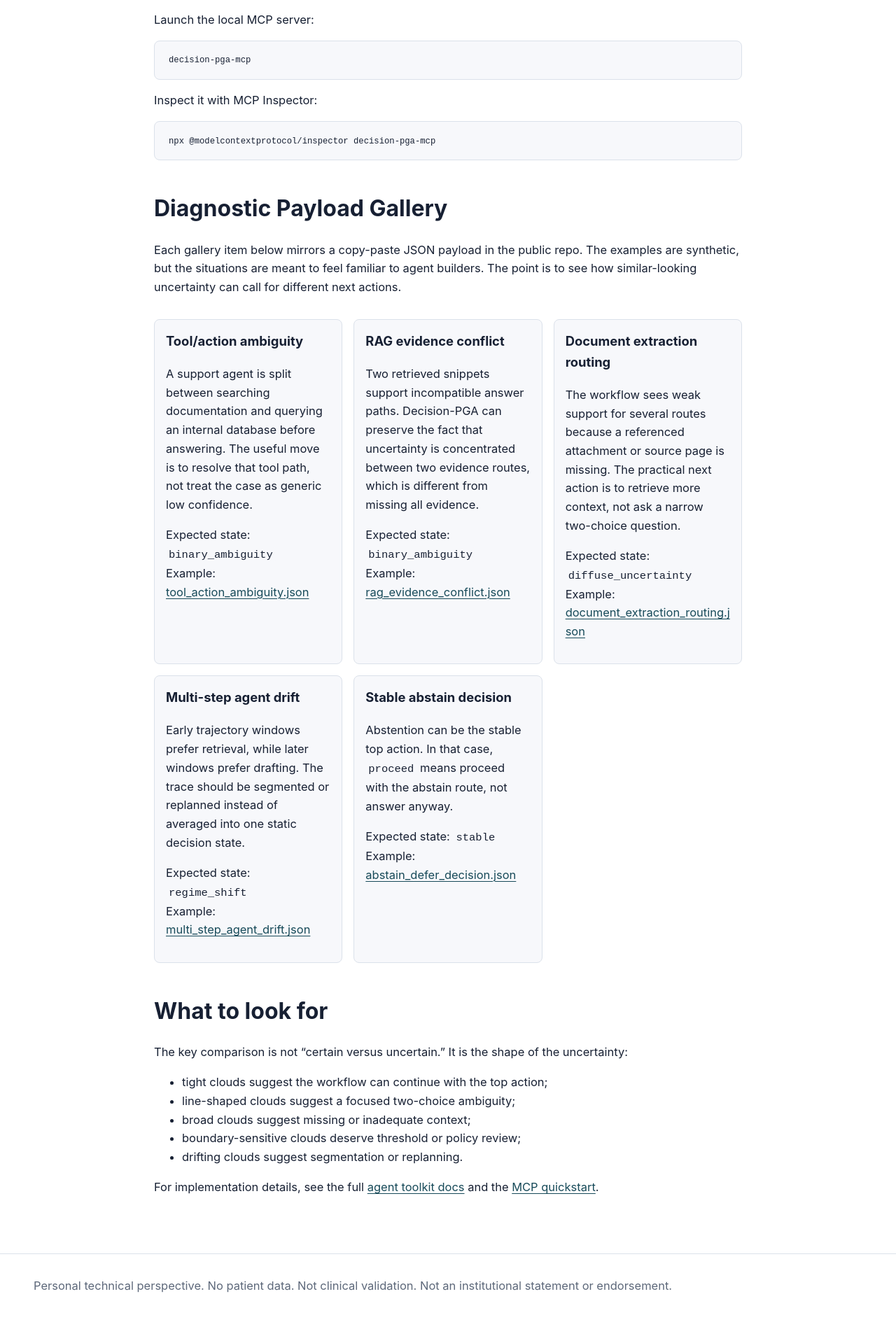
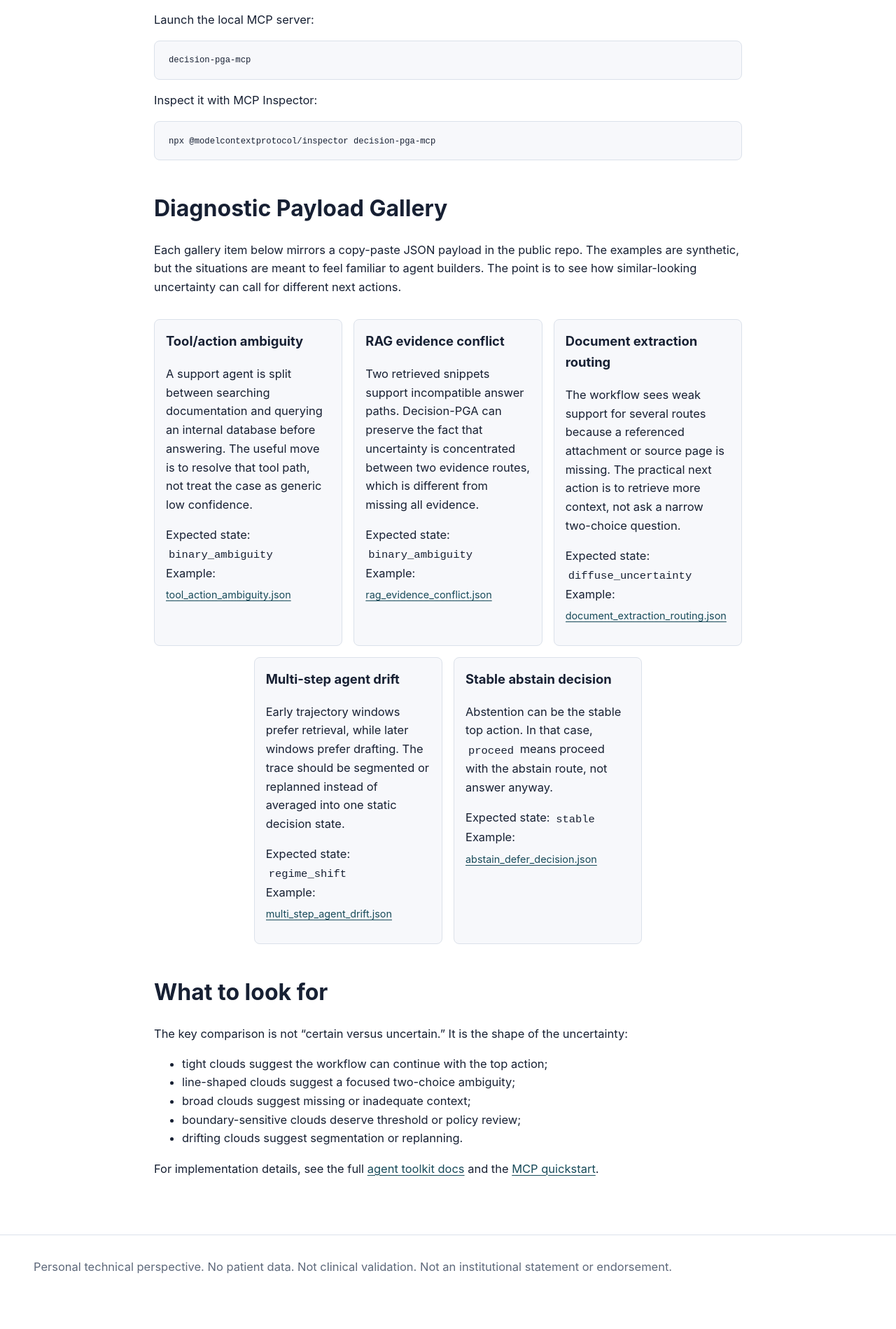
Before and after one commit to zmichels/decision-pga-pages, a Jekyll site: the page built from toolkit.md, in a window 1280 px wide. Shown: the part 894-2793 px from the top of the page at 70% size. Built offline with Jekyll 4.4.1, drawn with Linux system fonts in a browser that asks for light colours; after the commit the page ends 2766 px from its top, so only the background shows below that.

Commit message:
Center toolkit gallery cards

```diff
--- a/_layouts/default.html
+++ b/_layouts/default.html
@@ -5,7 +5,7 @@
     <meta name="viewport" content="width=device-width, initial-scale=1">
     <title>{{ page.title }} | {{ site.title }}</title>
     <meta name="description" content="{{ page.description | default: site.description }}">
-    <link rel="stylesheet" href="{{ '/assets/styles.css?v=20260519-toolkit-wrap' | relative_url }}">
+    <link rel="stylesheet" href="{{ '/assets/styles.css?v=20260519-toolkit-pyramid' | relative_url }}">
   </head>
   <body>
     <header class="site-header">
--- a/assets/styles.css
+++ b/assets/styles.css
@@ -179,6 +179,22 @@ li {
   margin: 2rem 0;
 }
 
+.toolkit-gallery {
+  grid-template-columns: repeat(6, minmax(0, 1fr));
+}
+
+.toolkit-gallery .panel {
+  grid-column: span 2;
+}
+
+.toolkit-gallery .panel:nth-of-type(4) {
+  grid-column: 2 / span 2;
+}
+
+.toolkit-gallery .panel:nth-of-type(5) {
+  grid-column: 4 / span 2;
+}
+
 .panel {
   min-width: 0;
   border: 1px solid var(--line);
@@ -195,6 +211,19 @@ li {
 .panel a {
   overflow-wrap: anywhere;
   word-break: break-word;
+}
+
+.panel a.example-link {
+  display: inline-block;
+  max-width: 100%;
+  overflow: hidden;
+  font-size: 0.9rem;
+  line-height: 1.25;
+  text-overflow: ellipsis;
+  vertical-align: bottom;
+  white-space: nowrap;
+  word-break: normal;
+  overflow-wrap: normal;
 }
 
 .scenario-list {
@@ -891,6 +920,16 @@ pre {
     justify-content: flex-start;
   }
 
+  .toolkit-gallery {
+    grid-template-columns: 1fr;
+  }
+
+  .toolkit-gallery .panel,
+  .toolkit-gallery .panel:nth-of-type(4),
+  .toolkit-gallery .panel:nth-of-type(5) {
+    grid-column: auto;
+  }
+
   .scenario-detail-grid {
     grid-template-columns: 1fr;
   }
--- a/toolkit.md
+++ b/toolkit.md
@@ -57,7 +57,7 @@ The examples are synthetic, but the situations are meant to feel familiar to
 agent builders. The point is to see how similar-looking uncertainty can call for
 different next actions.
 
-<div class="grid">
+<div class="grid toolkit-gallery">
   <section class="panel">
     <h3>Tool/action ambiguity</h3>
     <p>
@@ -68,7 +68,7 @@ different next actions.
     <p>
       Expected state: <code>binary_ambiguity</code><br>
       Example:
-      <a href="https://github.com/zmichels/Decision-PGA/blob/main/examples/agent/tool_action_ambiguity.json">tool_action_ambiguity.json</a>
+      <a class="example-link" href="https://github.com/zmichels/Decision-PGA/blob/main/examples/agent/tool_action_ambiguity.json">tool_action_ambiguity.json</a>
     </p>
   </section>
   <section class="panel">
@@ -81,7 +81,7 @@ different next actions.
     <p>
       Expected state: <code>binary_ambiguity</code><br>
       Example:
-      <a href="https://github.com/zmichels/Decision-PGA/blob/main/examples/agent/rag_evidence_conflict.json">rag_evidence_conflict.json</a>
+      <a class="example-link" href="https://github.com/zmichels/Decision-PGA/blob/main/examples/agent/rag_evidence_conflict.json">rag_evidence_conflict.json</a>
     </p>
   </section>
   <section class="panel">
@@ -94,7 +94,7 @@ different next actions.
     <p>
       Expected state: <code>diffuse_uncertainty</code><br>
       Example:
-      <a href="https://github.com/zmichels/Decision-PGA/blob/main/examples/agent/document_extraction_routing.json">document_extraction_routing.json</a>
+      <a class="example-link" href="https://github.com/zmichels/Decision-PGA/blob/main/examples/agent/document_extraction_routing.json">document_extraction_routing.json</a>
     </p>
   </section>
   <section class="panel">
@@ -107,7 +107,7 @@ different next actions.
     <p>
       Expected state: <code>regime_shift</code><br>
       Example:
-      <a href="https://github.com/zmichels/Decision-PGA/blob/main/examples/agent/multi_step_agent_drift.json">multi_step_agent_drift.json</a>
+      <a class="example-link" href="https://github.com/zmichels/Decision-PGA/blob/main/examples/agent/multi_step_agent_drift.json">multi_step_agent_drift.json</a>
     </p>
   </section>
   <section class="panel">
@@ -120,7 +120,7 @@ different next actions.
     <p>
       Expected state: <code>stable</code><br>
       Example:
-      <a href="https://github.com/zmichels/Decision-PGA/blob/main/examples/agent/abstain_defer_decision.json">abstain_defer_decision.json</a>
+      <a class="example-link" href="https://github.com/zmichels/Decision-PGA/blob/main/examples/agent/abstain_defer_decision.json">abstain_defer_decision.json</a>
     </p>
   </section>
 </div>
```
Also changed, not shown: scripts/validate_publication.py (+7 -1 lines).
